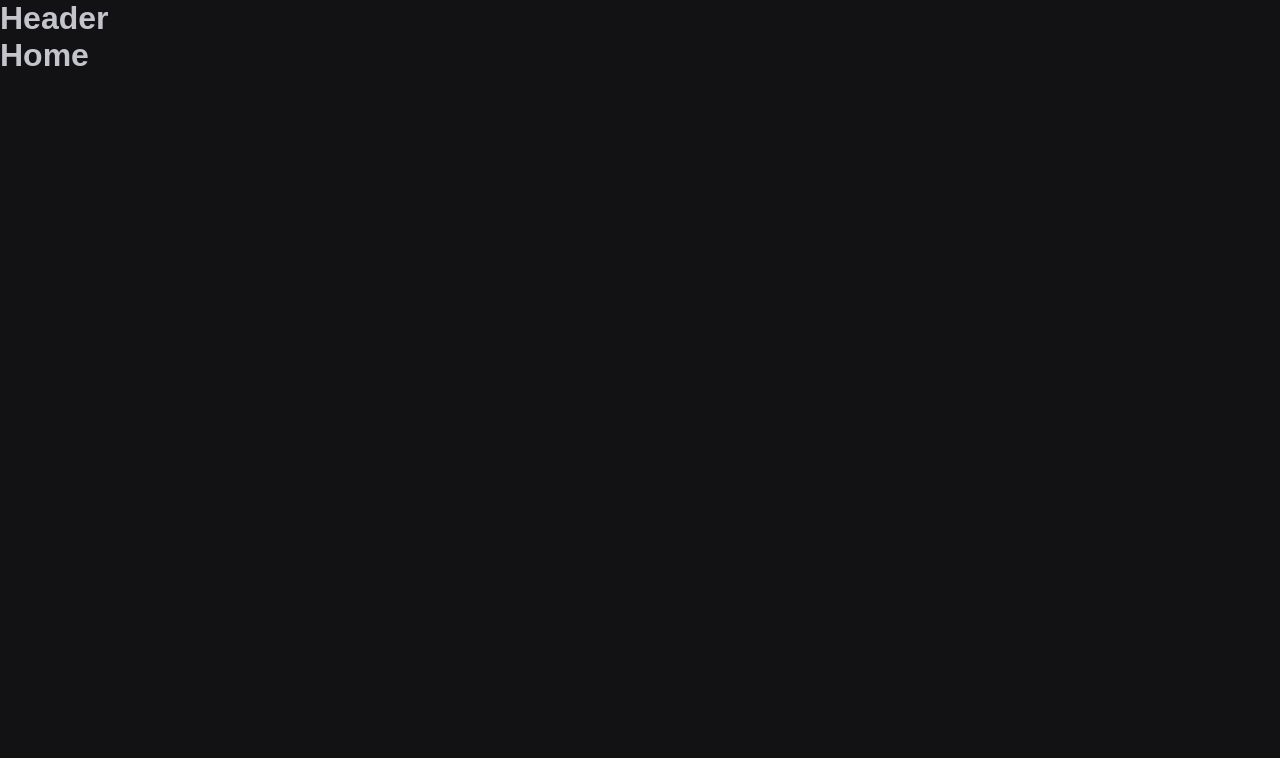
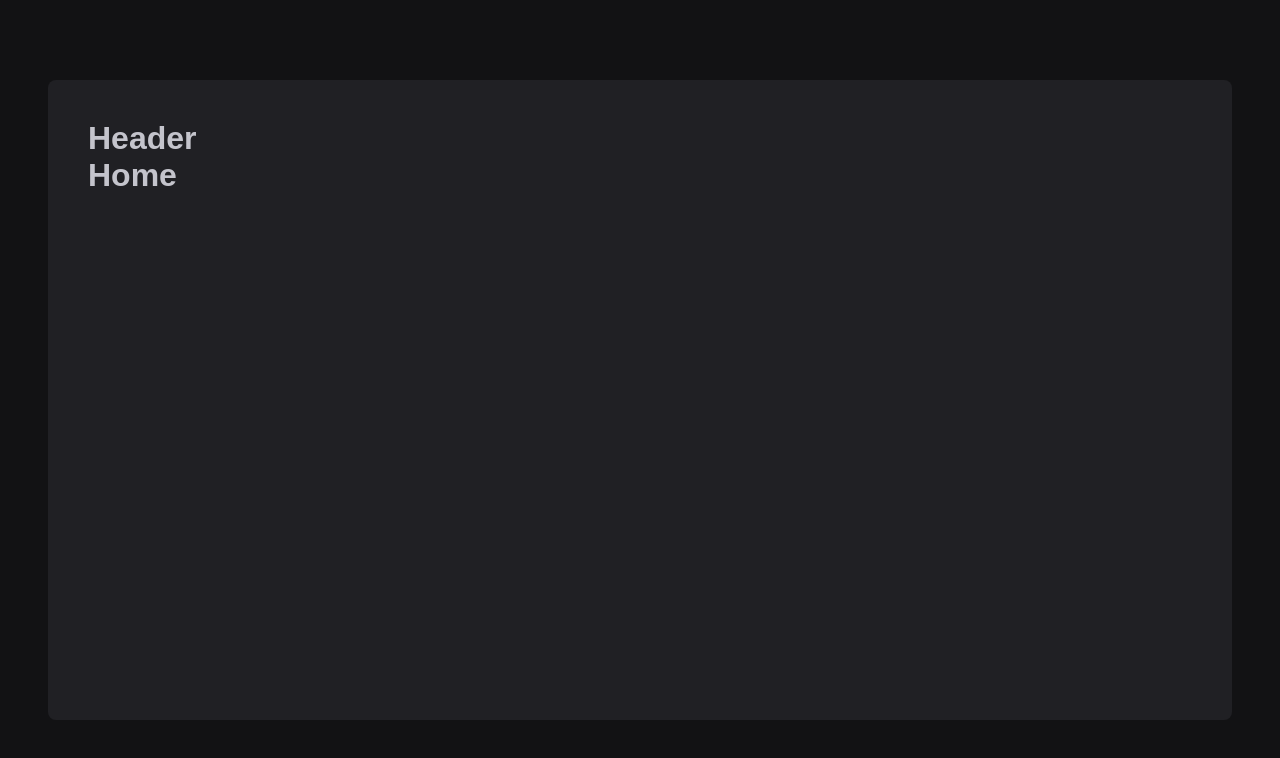
Before and after one commit to lucasalvesb/timer, a React (Vite) app: page / in a window 1280 px wide. Shown: the top 758 px of the page. Built offline with nearby package versions, Linux system fonts and the light colour scheme.

Commit message:
first css configs for application

```diff
--- a/src/layouts/DefaultLayout.tsx
+++ /dev/null
@@ -1,11 +0,0 @@
-import { Outlet } from "react-router-dom";
-import { Header } from "../components/Header";
-
-export function DefaultLayout() {
- return (
-  <div>
-    <Header />
-    <Outlet />
-  </div>
- )
-}
--- /dev/null
+++ b/src/layouts/DefaultLayout/index.tsx
@@ -0,0 +1,12 @@
+import { Outlet } from 'react-router-dom'
+import { Header } from '../../components/Header'
+import { LayoutContainer } from './styles'
+
+export function DefaultLayout() {
+  return (
+    <LayoutContainer>
+      <Header />
+      <Outlet />
+    </LayoutContainer>
+  )
+}
--- /dev/null
+++ b/src/layouts/DefaultLayout/styles.ts
@@ -0,0 +1,14 @@
+import styled from 'styled-components'
+
+export const LayoutContainer = styled.div`
+  max-width: 74rem;
+  height: calc(100vh - 10rem);
+  margin: 5rem auto;
+  padding: 2.5rem;
+
+  background: ${(props) => props.theme['gray-800']};
+  border-radius: 8px;
+
+  display: flex;
+  flex-direction: column;
+`
--- a/src/pages/History.tsx
+++ b/src/pages/History.tsx
@@ -1,4 +1,4 @@
-import { Header } from "../components/Header";
+import { Header } from '../components/Header'
 
 export function History() {
   return (
```
Also changed, not shown: src/pages/Home.tsx (+5 -5 lines), src/components/Header/index.tsx (line endings or trailing spaces), src/components/Header/styles.ts (added).
